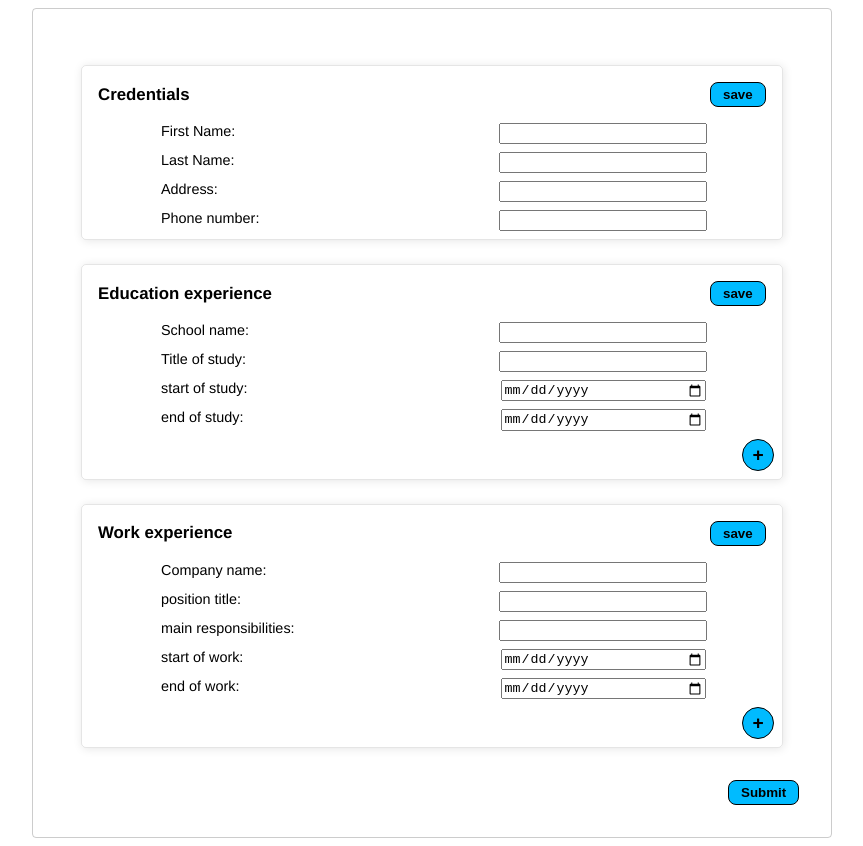
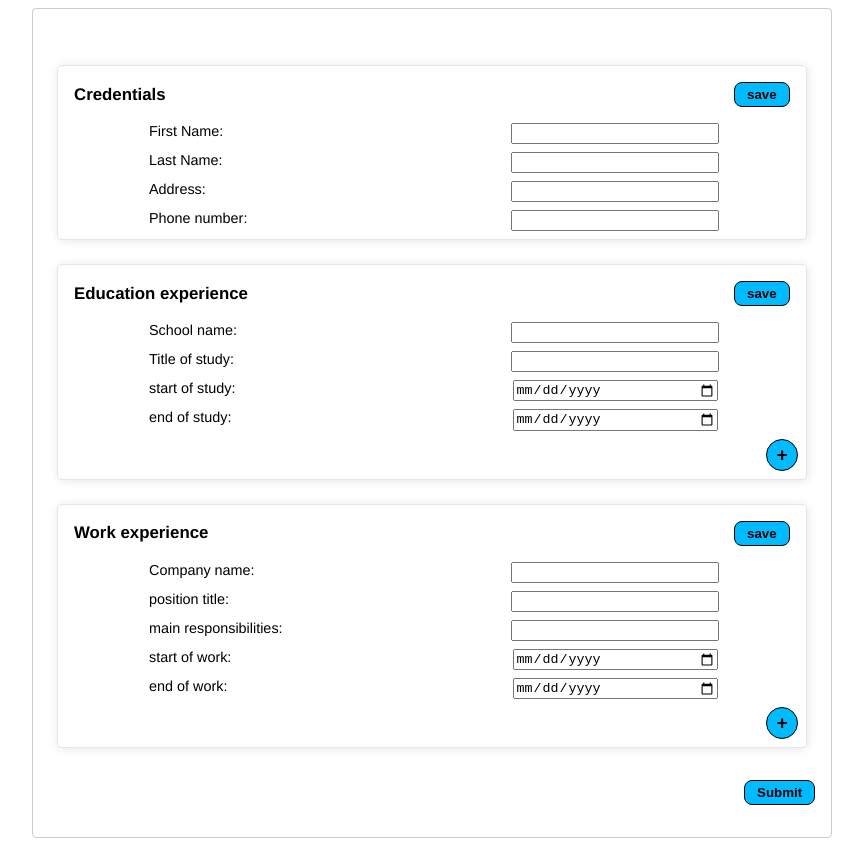
Before and after one commit to Serp-ent/cv_application, a React (Vite) app: page / in a window 1280 px wide. Shown: the whole page, without its empty margins (208-1071 px from the left). Built offline with nearby package versions, Linux system fonts and the light colour scheme.

Commit message:
Change main padding

```diff
--- a/src/styles/App.css
+++ b/src/styles/App.css
@@ -20,7 +20,7 @@ main {
   flex-basis: 800px;
   box-sizing: border-box;
 
-  padding: 32px;
+  padding: 32px 16px;
 }
 
 div.submit {
--- a/src/styles/InputItem.css
+++ b/src/styles/InputItem.css
@@ -3,7 +3,8 @@
   flex-direction: column;
   gap: 8px;
 
-  margin: 24px 16px;
+  margin: 24px 8px;
+  /* padding: 8px; */
 }
 
 label {
```
